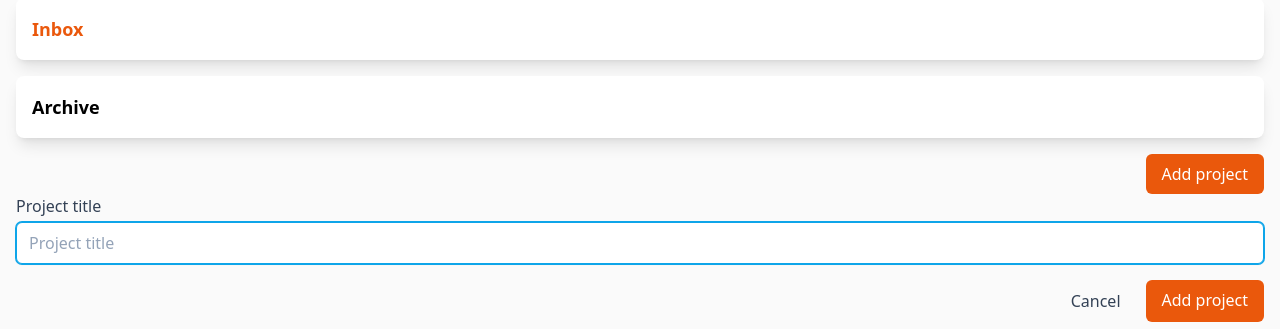
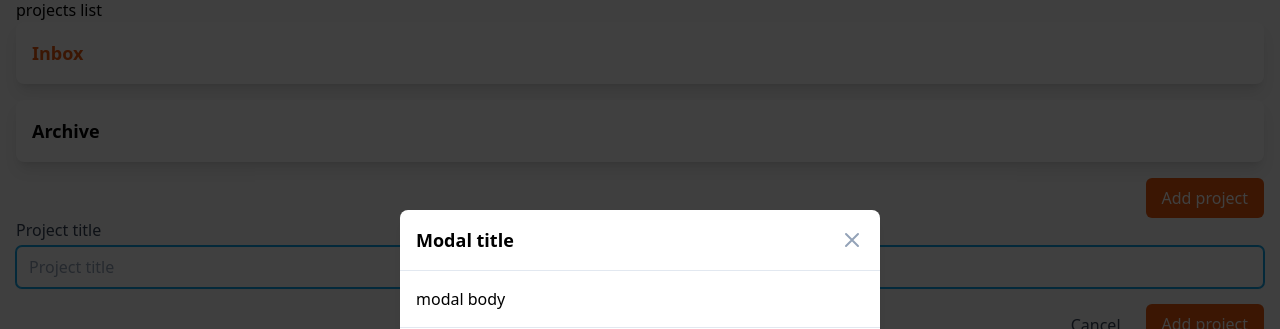
Before and after one commit to greqov/odin-todo-list, a website built with webpack: page src/index.html in a window 1280 px wide. Shown: the part 94-423 px from the top of the page. Built offline with nearby package versions, Linux system fonts and the light colour scheme.

Commit message:
Modal: add basic component

```diff
--- a/src/index.html
+++ b/src/index.html
@@ -6,7 +6,8 @@
     <meta name="viewport" content="width=device-width, initial-scale=1.0" />
     <title>Todo App</title>
   </head>
-  <body class="font-sans bg-zinc-50 selection:bg-pink-300">
+  <body class="relative min-h-screen font-sans bg-zinc-50 selection:bg-pink-300 overflow-hidden">
+    header
     <!-- TODO: split html templates -->
     <svg width="0" height="0" class="hidden">
       <symbol
--- /dev/null
+++ b/src/js/components/modal.js
@@ -0,0 +1,36 @@
+export default function modal() {
+  return `
+    <div class="absolute top-0 left-0 h-screen w-screen flex justify-center items-center p-4 bg-black/75">
+      <div class="w-[480px] max-w-full bg-white rounded-lg shadow-lg">
+        <div class="flex justify-between items-center space-x-4 p-4">
+          <h3 class="text-lg font-bold">Modal title</h3>
+          <button
+            class="text-slate-400 hover:text-orange-600 transition"
+            type="button"
+          >
+            <svg xmlns="http://www.w3.org/2000/svg" class="h-6 w-6" fill="none" viewBox="0 0 24 24" stroke="currentColor" stroke-width="2">
+              <path stroke-linecap="round" stroke-linejoin="round" d="M6 18L18 6M6 6l12 12" />
+            </svg>
+          </button>
+        </div>
+        <div class="p-4 border-t border-slate-200">
+          modal body
+        </div>
+        <div class="flex justify-end space-x-2 p-4 border-t border-slate-200">
+          <button
+            class="js-btn-calcel-form inline-flex px-4 py-2 text-slate-700 bg-transparent hover:border-slate-200 active:border-slate-400 active:bg-slate-200 border border-transparent rounded-md transition"
+            type="button"
+          >
+            Cancel
+          </button>
+          <button
+            class="js-btn-add-project inline-flex px-4 py-2 text-white bg-orange-600 hover:bg-orange-700 active:bg-orange-800 rounded-md transition"
+            type="button"
+          >
+            Action
+          </button>
+        </div>
+      </div>
+    </div>
+  `;
+}
--- a/src/js/index.js
+++ b/src/js/index.js
@@ -5,6 +5,8 @@ import Todo from './Todo';
 import UI from './UI';
 import demoTodosData from './data/demoTodos.json';
 import archiveTodosData from './data/archiveTodos.json';
+
+import modal from './components/modal';
 
 import '../css/styles.css';
 
@@ -51,3 +53,5 @@ ui.renderProjectTodos();
 projectsManager.projects.forEach((id) => {
   ui.renderProject(id);
 });
+
+document.body.insertAdjacentHTML('beforeend', modal());
```
